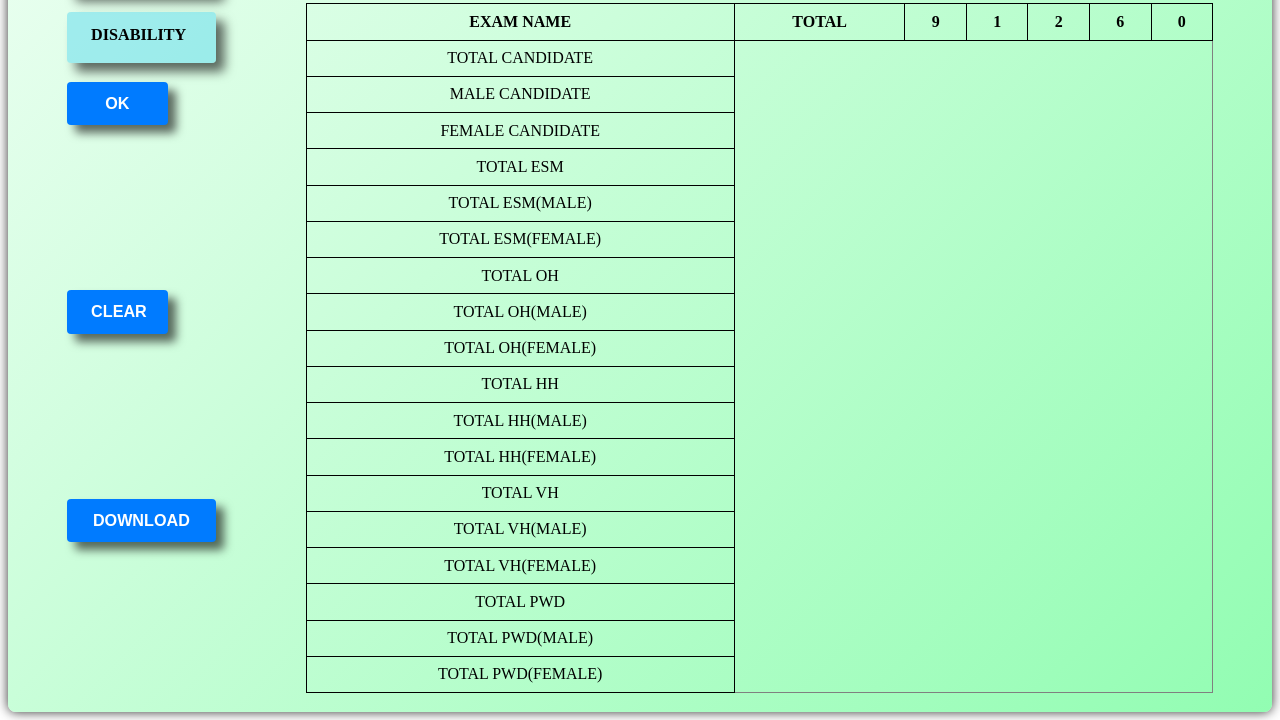
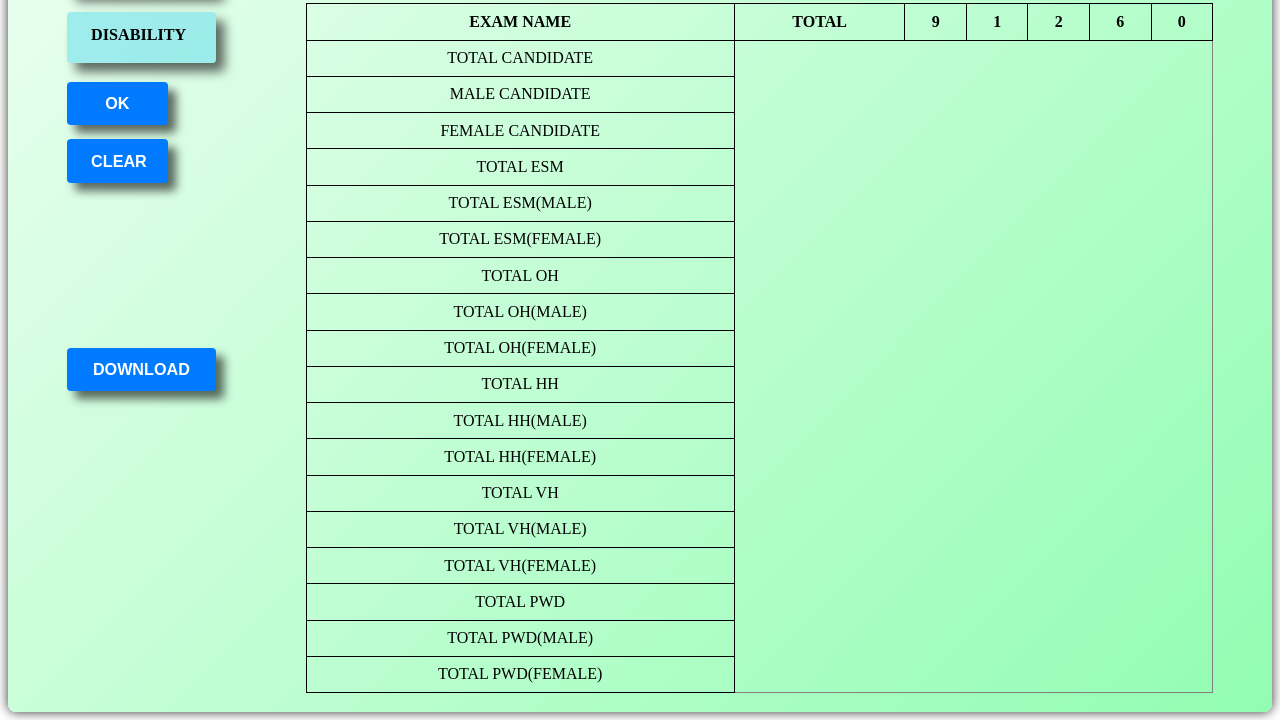
Before and after one commit to KESHAV4820/allexamstablefrontend, a website built with Parcel: page index.html in a window 1280 px wide. Shown: the part 574-1294 px from the top of the page. Built offline with nearby package versions, Linux system fonts and the light colour scheme; files whose address does not match are found by name.

Commit message:
minor adjustments in grid location

```diff
--- a/src/sass/style.css
+++ b/src/sass/style.css
@@ -88,12 +88,12 @@
         width: 6.3125rem;
     }
     .btn__2{
-        grid-area:  12/1/13/2;
+        grid-area:  11/1/12/2;
         /* margin-left: 2.3625rem; */
         width: 6.3125rem;
     }
     .btn__3{
-        grid-area: 14/1/15/2;
+        grid-area: 13/1/14/2;
         width: 9.3125rem;
     }
     .stats{
```
